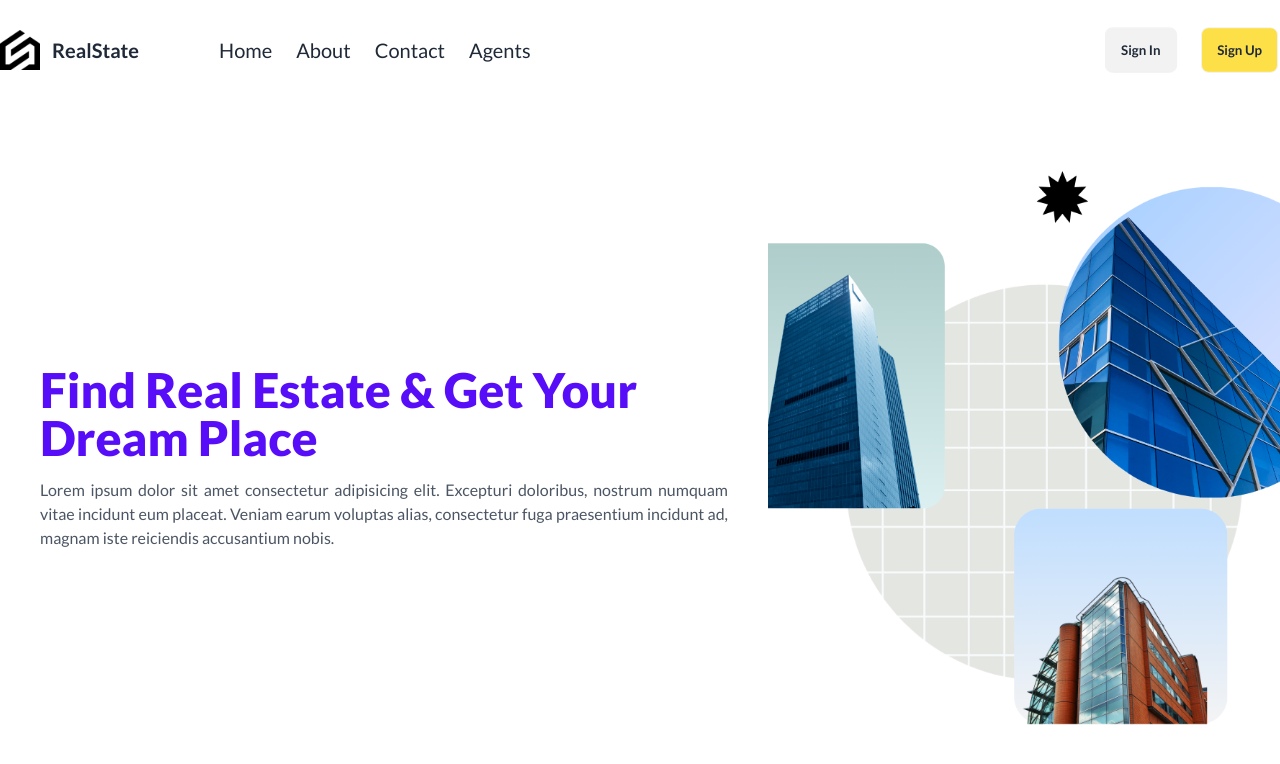
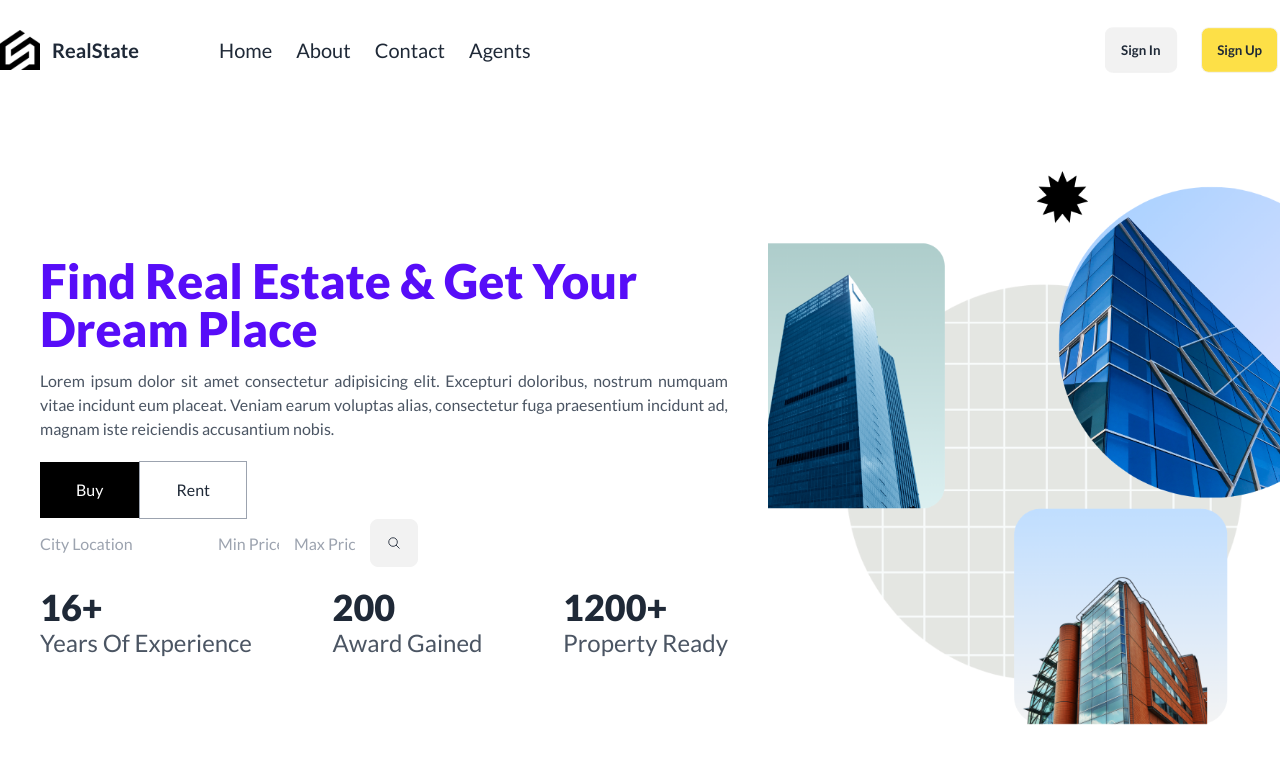
Before and after one commit to AshikurZaman01/Real-Estate-App-UI, a React (Vite) app: page / in a window 1280 px wide. Shown: the top 764 px of the page. Built offline with nearby package versions, Linux system fonts and the light colour scheme.

Commit message:
add switch button in searchBar

```diff
--- a/src/Components/Pages/Navbar/Hero Section/Hero.jsx
+++ b/src/Components/Pages/Navbar/Hero Section/Hero.jsx
@@ -1,4 +1,5 @@
 import bg from "../../../../assets/bg.png";
+import SearchBar from "./SearchBar";
 
 const Hero = () => {
     return (
@@ -11,9 +12,31 @@ const Hero = () => {
                     <div className="px-10">
                         <h1 className="text-5xl font-extrabold text-primary my-4">Find Real Estate & Get Your Dream Place</h1>
                         <p className="text-justify font-normal  text-gray-600">Lorem ipsum dolor sit amet consectetur adipisicing elit. Excepturi doloribus, nostrum numquam vitae incidunt eum placeat. Veniam earum voluptas alias, consectetur fuga praesentium incidunt ad, magnam iste reiciendis accusantium nobis.</p>
+
+                        <div>
+                            <SearchBar></SearchBar>
+                        </div>
+
+                        <div className="flex justify-between items-center">
+                            <div>
+                                <h1 className="text-4xl font-extrabold">16+</h1>
+                                <h2 className="text-2xl font-normal text-gray-600 ">Years Of Experience</h2>
+                            </div>
+
+                            <div>
+                                <h1 className="text-4xl font-extrabold">200</h1>
+                                <h2 className="text-2xl font-normal text-gray-600 ">Award Gained</h2>
+                            </div>
+
+                            <div>
+                                <h1 className="text-4xl font-extrabold">1200+</h1>
+                                <h2 className="text-2xl font-normal text-gray-600 ">Property Ready</h2>
+                            </div>
+                        </div>
+
                     </div>
 
-                    <div></div>
+
 
                 </div>
                 {/* text container */}
--- /dev/null
+++ b/src/Components/Pages/Navbar/Hero Section/SearchBar.jsx
@@ -0,0 +1,44 @@
+import { useState } from "react";
+import { IoSearchOutline } from "react-icons/io5";
+const SearchBar = () => {
+
+    const types = ['Buy', "Rent"];
+
+    const [type, setType] = useState('Buy')
+    const [location, setLocation] = useState('')
+    const [minPrice, setMinPrice] = useState(0)
+    const [maxPrice, setMaxPrice] = useState(0)
+
+    const switchType = (val) => {
+
+        setType(val)
+
+    }
+
+    return (
+        <div className="my-5 b">
+
+            <div className="type ">
+                {types.map((typeOption, indx) => (
+                    <button
+                        key={indx}
+                        className={` ${type === typeOption ? 'bg-black text-white' : ' border border-gray-400'}`}
+                        onClick={() => switchType(typeOption)}
+                    >
+                        {typeOption}
+                    </button>
+                ))}
+            </div>
+
+            <form>
+                <input type="text" name="location" placeholder="City Location" />
+                <input type="number" name="minPrice" placeholder="Min Price" min={0} max={100000} />
+                <input type="number" name="maxPrice" placeholder="Max Price" min={0} max={100000} />
+                <button className="btn btn-md"><IoSearchOutline /></button>
+            </form>
+
+        </div>
+    );
+};
+
+export default SearchBar;
--- a/src/index.css
+++ b/src/index.css
@@ -11,3 +11,8 @@ body {
 .heroSection {
     height: calc(100vh - 100px);
 }
+
+.type button {
+    padding: 16px 36px;
+
+}
```
